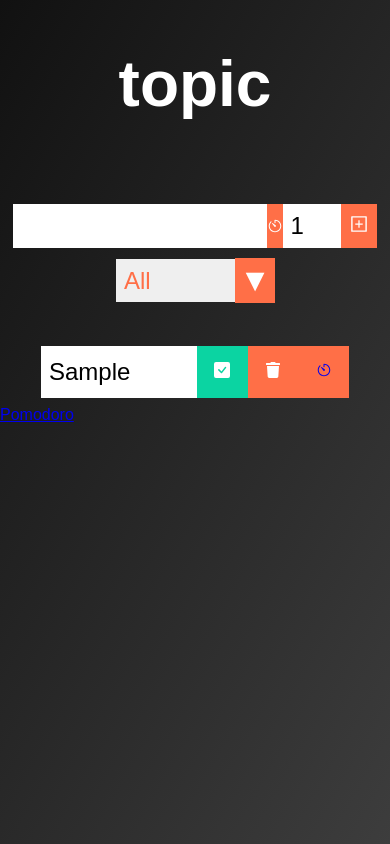
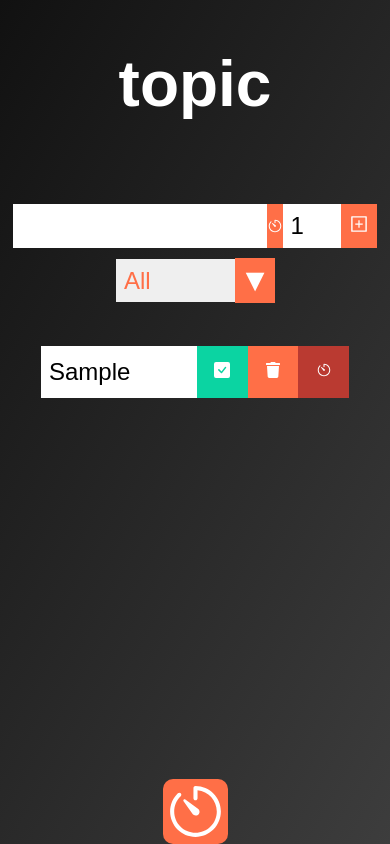
Before and after one commit to wenzelbarboza/productivity-app, a React (Create React App) app: page / in a window 390 px wide. Both pictures are taken after typing "Sample" into the empty fields and a click on the button 359 px from the left and 225 px from the top of the page. Built offline with nearby package versions, Linux system fonts and the light colour scheme.

Commit message:
main page styling done

```diff
--- a/src/App.css
+++ b/src/App.css
@@ -6,7 +6,7 @@
 body {
   background-image: linear-gradient(120deg, #111111 0%, #3d3d3d 100%);
   font-family: "Poppins", sans-serif;
-
+  overflow-x: hidden;
 }
 header {
   font-size: 2rem;
@@ -24,6 +24,7 @@ header {
   color: white;
   display: flex;
   flex-basis:100%;
+  position:relative
   /* flex-direction: column; */
 
 }
@@ -152,6 +153,8 @@ form button:hover {
   /* margin-left: 10px; */
 }
 
+
+
 .timer-icon{
   height: 100%;
 
@@ -238,6 +241,27 @@ select {
   overflow-x: scroll;
 }
 
+.timer-bottom{
+  font-size: 75px;
+  position: fixed;
+  bottom: 0px;
+  left: 0;
+  right: 0;
+  margin-left: auto;
+  margin-right: auto;
+  width: 100px;
+  background-color: #ff6f47;
+  color: #ffffff;
+  border-radius: 10px;
+}
+
+.timer-btn-todo{
+  color: #ffffff;
+}
+
+.timer-trash-btn{
+  background-color: #ba3a31;
+}
 
 /* Transition */
 /*
@@ -258,7 +282,6 @@ form input{
   .form-container{
     width:95vw;
   }
-
 
 }
 
@@ -286,7 +309,7 @@ form input{
     margin: 0;
   }
   form input,
-form button {
+  form button {
   padding: 8px;
   font-size: 1.7rem;
 }
@@ -316,10 +339,16 @@ form input{
 .todo-item{
   width: 40vw;
   overflow:scroll;
+  overflow-y: hidden;
 }
 
 .complete-btn, .trash-btn{
   width: 13vw;
 }
 
+.timer-bottom{
+  font-size: 65px;
+  width: 65px;
 }
+
+}
--- a/src/TodoApp.js
+++ b/src/TodoApp.js
@@ -3,6 +3,8 @@ import { Form } from './components/Form';
 import TodoList from './components/TodoList';
 import { Link } from 'react-router-dom'
 import { ListContext } from './context/Context';
+import { IoIosTimer } from "react-icons/io";
+
 
 const TodoApp = () => {
 
@@ -21,7 +23,10 @@ const TodoApp = () => {
                 </header>
                 <Form />
                 <TodoList />
-                <Link to='/pomodoro' state={{ id: defaultPomodoro[0].id }} >Pomodoro</Link>
+
+                <Link to='/pomodoro' state={{ id: defaultPomodoro[0].id }} >
+                    <IoIosTimer className='timer-bottom' />
+                </Link>
             </div>
         </div>
 
--- a/src/components/Form.js
+++ b/src/components/Form.js
@@ -30,6 +30,7 @@ export const Form = () => {
     e.preventDefault();
     let pomoCount;
     ThisTask.count > 1 ? pomoCount = ThisTask.count : pomoCount = 1;
+    if (ThisTask.task === '') return
     dispatch({
       type: "ADD_ITEM",
       payload: {
--- a/src/components/Todo.js
+++ b/src/components/Todo.js
@@ -31,8 +31,8 @@ const Todo = ({ task, id, complete, dispatch }) => {
             <button onClick={handleDelete} className="trash-btn">
                 <FaTrash />
             </button>
-            <button className="trash-btn">
-                <Link to='/Pomodoro' state={{ id: id }}><IoIosTimer /></Link>
+            <button className="trash-btn timer-trash-btn">
+                <Link to='/Pomodoro' state={{ id: id }}><IoIosTimer className="timer-btn-todo" /></Link>
             </button>
         </div>
     );
--- a/src/components/pomodoro/Controls.js
+++ b/src/components/pomodoro/Controls.js
@@ -16,7 +16,8 @@ const Controls = ({ id }) => {
         timerSessionValue,
         timerBreakValue,
         timerTimerValue,
-        timerTimerLabel } = list[0]
+        timerTimerLabel,
+        justTimer } = list[0]
 
     const startHandler = () => {
         dispatch({
@@ -50,7 +51,7 @@ const Controls = ({ id }) => {
         if (timerTimerValue <= 0) {
             if (timerTimerLabel === 'session') {
 
-                if (timerNumOfPomodoro > 1) {
+                if (timerNumOfPomodoro > 1 && !justTimer) {
                     console.log("id inside if=", id)
                     dispatch({
                         type: "DECREASE_POMO",
@@ -60,7 +61,7 @@ const Controls = ({ id }) => {
                         }
                     })
                 }
-                else {
+                else if (timerNumOfPomodoro <= 1 && !justTimer) {
                     dispatch({
                         type: "COMPLETE",
                         id: id
@@ -189,7 +190,7 @@ const Controls = ({ id }) => {
                 <div style={{ cursor: "pointer" }} onClick={resetHandler}>Reset</div>
             </div>
 
-            <div className="pomodoro-count">{timerNumOfPomodoro}</div>
+            {!justTimer && <div className="pomodoro-count">{timerNumOfPomodoro}</div>}
 
             <div className='increment-decrement'>
                 <div className='increment'>
```
